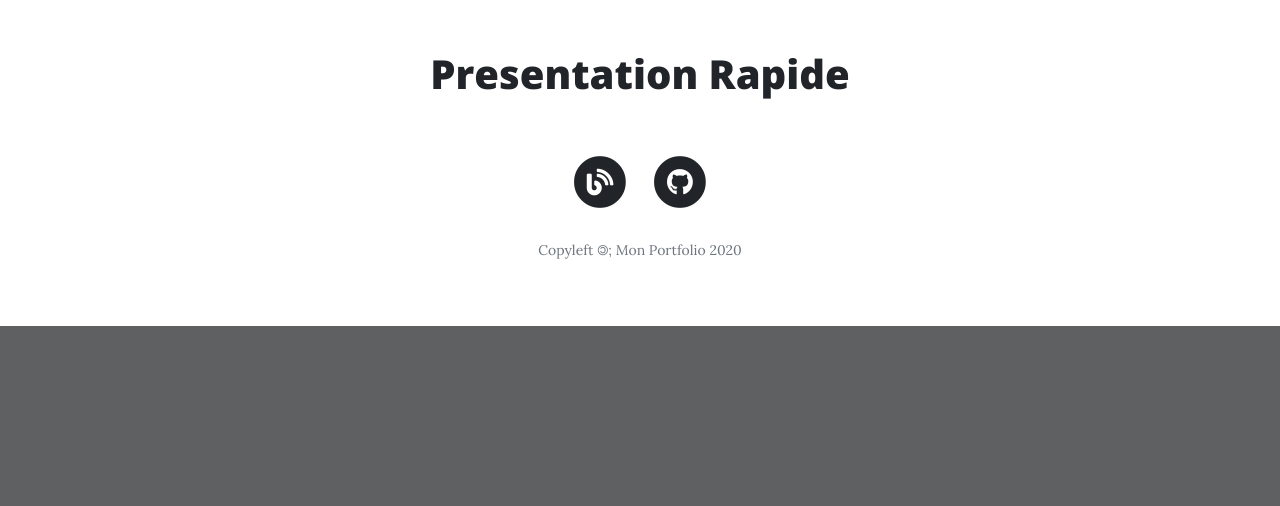
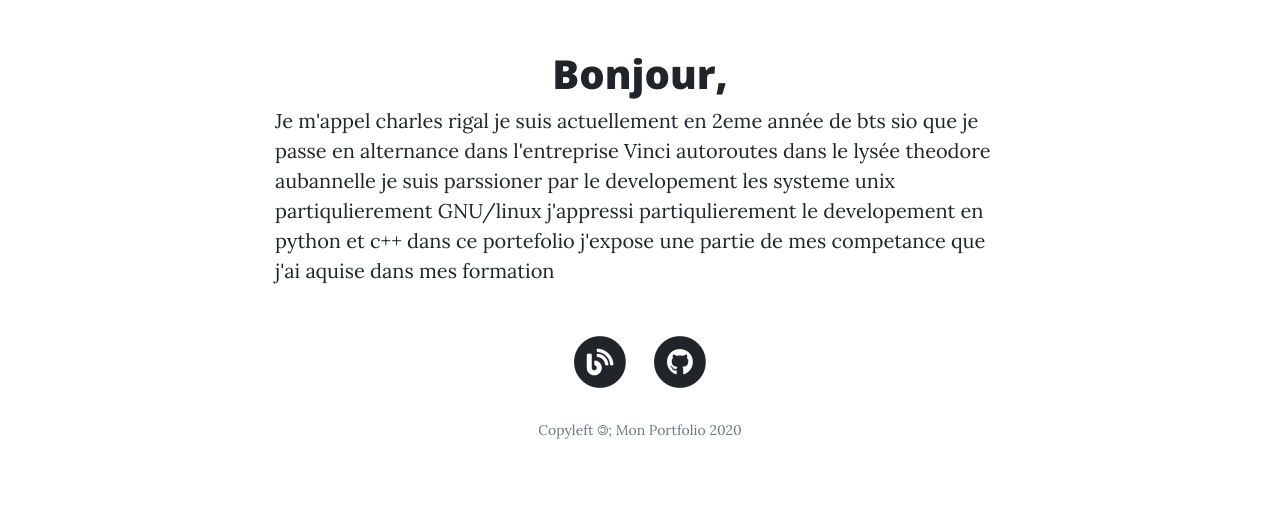
Before and after one commit to CharlesRigal/projet_website, a Django app: page /portfolio/ in a window 1280 px wide. Shown: the part 532-1038 px from the top of the page. Before the commit the page ends 858 px from the top, so only its background shows below. Run offline with Django 3.2, Linux system fonts and the light colour scheme; some libraries are stand-ins or nearby versions.

Commit message:
start add

```diff
--- a/website/portfolio/templates/portfolio/pf_index.html
+++ b/website/portfolio/templates/portfolio/pf_index.html
@@ -8,7 +8,14 @@
 <div class="container">
     <div class="row">
         <div class="col-lg-8 col-md-10 mx-auto">
-            <h1 class="text-center">Presentation Rapide</h1>
+            <h1 class="text-center">Bonjour,</h1>
+            <div>
+            Je m'appel charles rigal je suis actuellement en 2eme année de bts sio que je passe en alternance dans l'entreprise Vinci
+            autoroutes dans le lysée theodore aubannelle je suis parssioner par le developement les systeme unix partiqulierement GNU/linux
+            j'appressi partiqulierement le developement en python et c++
+
+            dans ce portefolio j'expose une partie de mes competance que j'ai aquise dans mes formation
+            </div>
         </div>
     </div>
 </div>
```
Also changed, not shown: 1 other file.
